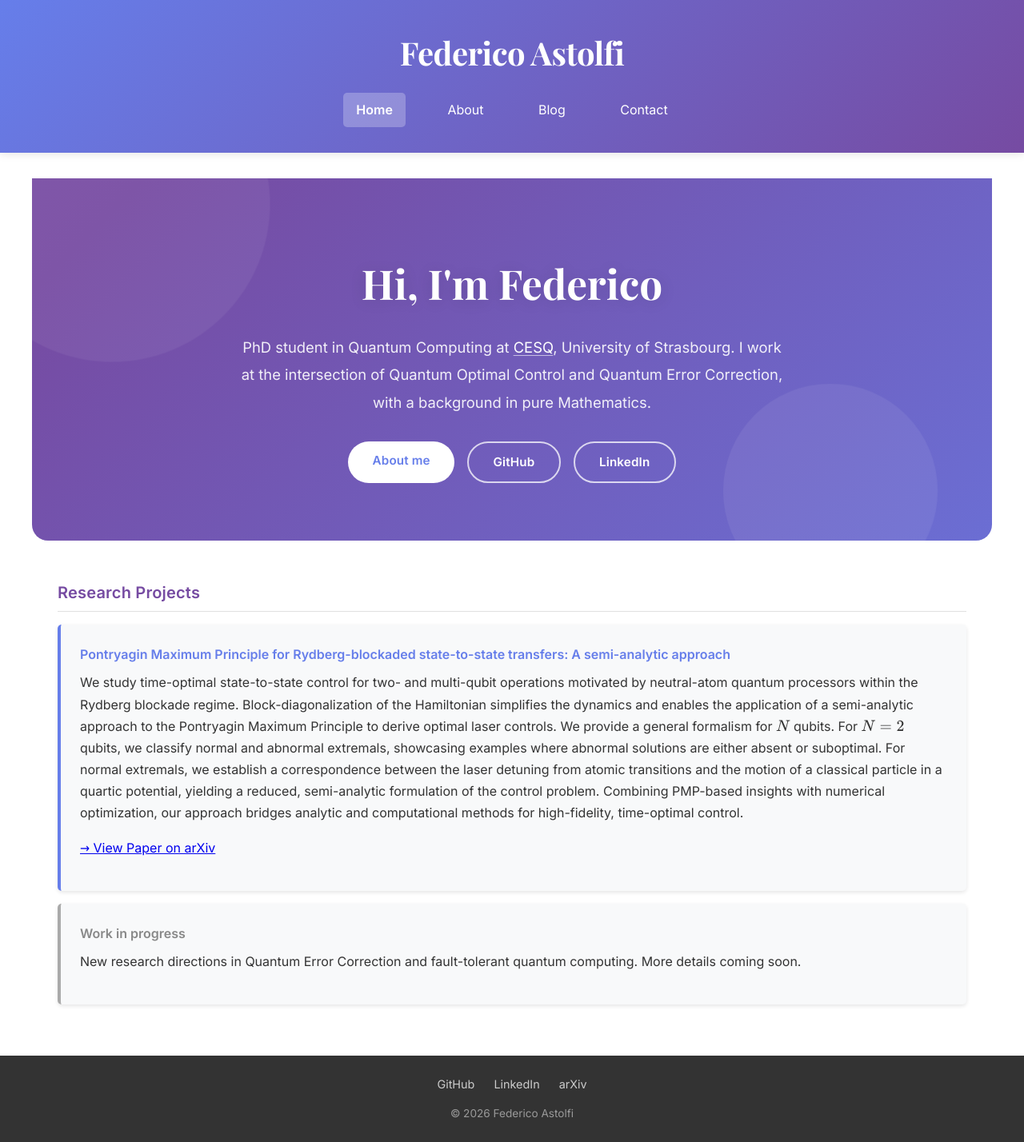
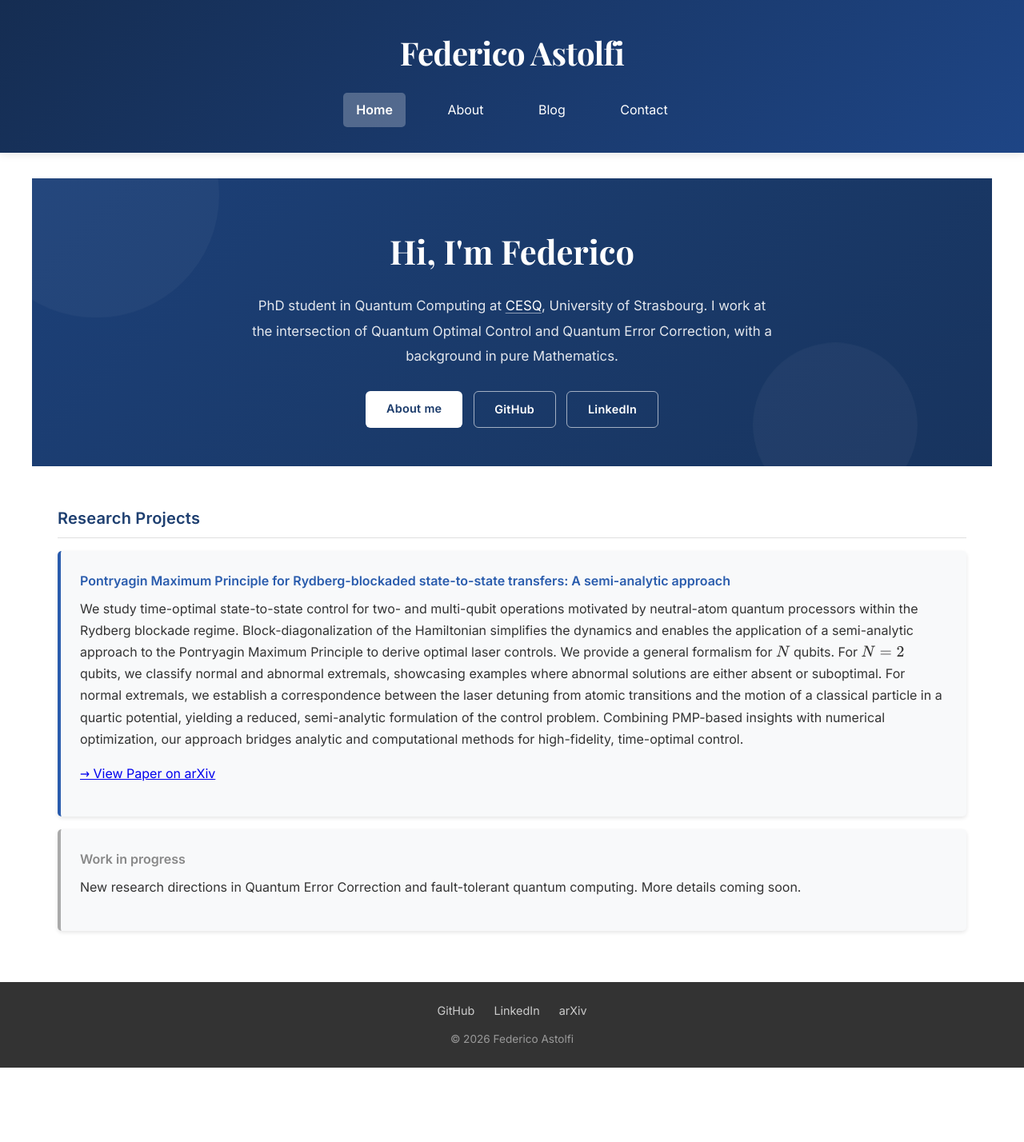
Before and after one commit to FedericoAstolfi/federicoastolfi.github.io, a Jekyll site: the page built from index.md, in a window 1280 px wide. Shown: the whole page at 80% size. Built offline with Jekyll 4.4.1, drawn with Linux system fonts in a browser that asks for light colours; after the commit the page ends 1335 px from its top, so only the background shows below that.

Commit message:
Redesign to midnight blue palette, sober hero
Co-Authored-By: Claude Sonnet 4.6 <noreply@anthropic.com>

```diff
--- a/_layouts/post.html
+++ b/_layouts/post.html
@@ -27,13 +27,13 @@ layout: default
 }
 
 .post-header {
-    border-bottom: 2px solid #667eea;
+    border-bottom: 2px solid #2a5cad;
     padding-bottom: 1rem;
     margin-bottom: 2rem;
 }
 
 .post-header h1 {
-    color: #667eea;
+    color: #2a5cad;
     margin-bottom: 0.5rem;
 }
 
@@ -47,7 +47,7 @@ layout: default
 }
 
 .post-content h2 {
-    color: #764ba2;
+    color: #1e3f70;
     margin-top: 2rem;
 }
 
--- a/style.css
+++ b/style.css
@@ -17,7 +17,7 @@ body {
 
 /* Header */
 header {
-    background: linear-gradient(135deg, #667eea 0%, #764ba2 100%);
+    background: linear-gradient(135deg, #152d52 0%, #1e4585 100%);
     color: white;
     padding: 2rem 1rem;
     text-align: center;
@@ -67,41 +67,40 @@ main {
 /* Sezione Hero */
 .hero {
     text-align: center;
-    padding: 5.5rem 3rem 4.5rem;
+    padding: 3.5rem 3rem 3rem;
     margin: 0 -2rem 3rem;
-    background: linear-gradient(-45deg, #667eea, #764ba2, #9b59b6, #4776e6);
-    background-size: 400% 400%;
-    animation: gradientShift 10s ease infinite;
+    background: linear-gradient(-45deg, #152d52, #1a3a6a, #1e4585, #152d52);
+    background-size: 300% 300%;
+    animation: gradientShift 18s ease infinite;
     color: white;
     border-bottom: none;
     position: relative;
     overflow: hidden;
-    border-radius: 0 0 20px 20px;
 }
 
 .hero::before {
     content: '';
     position: absolute;
-    width: 380px;
-    height: 380px;
+    width: 300px;
+    height: 300px;
     border-radius: 50%;
-    background: rgba(255,255,255,0.06);
-    top: -130px;
-    left: -90px;
-    animation: floatOrb 9s ease-in-out infinite;
+    background: rgba(255,255,255,0.04);
+    top: -110px;
+    left: -70px;
+    animation: floatOrb 12s ease-in-out infinite;
     pointer-events: none;
 }
 
 .hero::after {
     content: '';
     position: absolute;
-    width: 260px;
-    height: 260px;
+    width: 200px;
+    height: 200px;
     border-radius: 50%;
-    background: rgba(255,255,255,0.07);
-    bottom: -90px;
-    right: 6%;
-    animation: floatOrb 7s ease-in-out infinite reverse;
+    background: rgba(255,255,255,0.04);
+    bottom: -70px;
+    right: 8%;
+    animation: floatOrb 10s ease-in-out infinite reverse;
     pointer-events: none;
 }
 
@@ -113,24 +112,23 @@ main {
 
 @keyframes floatOrb {
     0%, 100% { transform: translateY(0) scale(1); }
-    50%      { transform: translateY(-28px) scale(1.04); }
+    50%      { transform: translateY(-22px) scale(1.03); }
 }
 
 .hero h2 {
     font-family: 'Playfair Display', Georgia, serif;
-    font-size: 3.2rem;
+    font-size: 2.6rem;
     color: white;
-    margin-bottom: 1.2rem;
+    margin-bottom: 1.1rem;
     position: relative;
     z-index: 1;
-    text-shadow: 0 2px 20px rgba(0,0,0,0.12);
     min-height: 1.2em;
 }
 
 .hero p {
-    font-size: 1.15rem;
-    color: rgba(255,255,255,0.9);
-    max-width: 680px;
+    font-size: 1.05rem;
+    color: rgba(255,255,255,0.88);
+    max-width: 650px;
     margin: 0 auto 1.5rem;
     position: relative;
     z-index: 1;
@@ -141,7 +139,7 @@ main {
     color: white;
     text-decoration: underline;
     text-underline-offset: 3px;
-    text-decoration-color: rgba(255,255,255,0.6);
+    text-decoration-color: rgba(255,255,255,0.5);
 }
 
 .hero p a:hover {
@@ -151,36 +149,36 @@ main {
 /* Hero buttons */
 .hero-links {
     display: flex;
-    gap: 1rem;
+    gap: 0.85rem;
     justify-content: center;
     flex-wrap: wrap;
-    margin-top: 2rem;
+    margin-top: 1.8rem;
     position: relative;
     z-index: 1;
 }
 
 .hero-btn {
     display: inline-block;
-    padding: 0.7rem 1.9rem;
-    border-radius: 30px;
+    padding: 0.6rem 1.6rem;
+    border-radius: 6px;
     text-decoration: none;
     font-weight: 600;
-    font-size: 0.95rem;
-    letter-spacing: 0.01em;
-    transition: transform 0.22s ease, box-shadow 0.22s ease;
+    font-size: 0.9rem;
+    letter-spacing: 0.02em;
+    transition: transform 0.2s ease, box-shadow 0.2s ease;
     background: white;
-    color: #667eea;
+    color: #1a3a6a;
 }
 
 .hero-btn-outline {
     background: transparent;
-    border: 2px solid rgba(255,255,255,0.75);
+    border: 1.5px solid rgba(255,255,255,0.6);
     color: white;
 }
 
 .hero-btn:hover {
-    transform: translateY(-3px);
-    box-shadow: 0 8px 24px rgba(0,0,0,0.22);
+    transform: translateY(-2px);
+    box-shadow: 0 5px 18px rgba(0,0,0,0.22);
 }
 
 /* Typewriter cursor */
@@ -202,7 +200,7 @@ main {
 }
 
 .content h2 {
-    color: #667eea;
+    color: #2a5cad;
     margin-bottom: 1rem;
     font-size: 1.9rem;
     font-family: 'Playfair Display', Georgia, serif;
@@ -210,7 +208,7 @@ main {
 }
 
 .content h3 {
-    color: #764ba2;
+    color: #1e3f70;
     margin: 1.8rem 0 0.6rem;
     font-size: 1.25rem;
     font-weight: 600;
@@ -235,7 +233,7 @@ main {
 /* Cards */
 .card {
     background: #f8f9fa;
-    border-left: 4px solid #667eea;
+    border-left: 4px solid #2a5cad;
     padding: 1.5rem;
     margin: 1rem 0;
     border-radius: 5px;
@@ -249,7 +247,7 @@ main {
 }
 
 .card h4 {
-    color: #667eea;
+    color: #2a5cad;
     margin-bottom: 0.5rem;
 }
 
@@ -283,7 +281,7 @@ main {
 
 .pub-year {
     font-weight: 700;
-    color: #764ba2;
+    color: #1e3f70;
     min-width: 50px;
     padding-top: 2px;
 }
@@ -299,7 +297,7 @@ main {
 }
 
 .pub-details a {
-    color: #667eea;
+    color: #2a5cad;
     text-decoration: none;
 }
 
@@ -310,7 +308,7 @@ main {
 /* Education timeline */
 .edu-timeline {
     margin: 1rem 0;
-    border-left: 3px solid #667eea;
+    border-left: 3px solid #2a5cad;
     padding-left: 1.5rem;
 }
 
@@ -329,12 +327,12 @@ main {
     width: 10px;
     height: 10px;
     border-radius: 50%;
-    background: #667eea;
+    background: #2a5cad;
 }
 
 .edu-year {
     font-weight: 700;
-    color: #764ba2;
+    color: #1e3f70;
     min-width: 110px;
     font-size: 0.9rem;
     padding-top: 2px;
@@ -354,8 +352,8 @@ main {
 }
 
 .skill-tag {
-    background: linear-gradient(135deg, rgba(102,126,234,0.1) 0%, rgba(118,75,162,0.1) 100%);
-    border: 1px solid rgba(102,126,234,0.3);
+    background: linear-gradient(135deg, rgba(42,92,173,0.08) 0%, rgba(30,63,112,0.08) 100%);
+    border: 1px solid rgba(42,92,173,0.25);
     color: #555;
     padding: 0.35rem 0.85rem;
     border-radius: 20px;
@@ -385,11 +383,11 @@ main {
 .social-card:hover {
     transform: translateY(-3px);
     box-shadow: 0 4px 12px rgba(0,0,0,0.1);
-    border-color: #667eea;
+    border-color: #2a5cad;
 }
 
 .social-card strong {
-    color: #667eea;
+    color: #2a5cad;
     display: block;
     margin-bottom: 0.2rem;
 }
@@ -407,7 +405,7 @@ main {
 }
 
 .contact-info h3 {
-    color: #667eea;
+    color: #2a5cad;
     margin-top: 1.5rem;
 }
 
@@ -417,7 +415,7 @@ main {
 }
 
 .contact-info a {
-    color: #667eea;
+    color: #2a5cad;
     text-decoration: none;
 }
 
@@ -473,11 +471,11 @@ footer p {
     }
 
     .hero h2 {
-        font-size: 2rem;
+        font-size: 1.8rem;
     }
 
     .hero {
-        padding: 4rem 1.5rem 3.5rem;
+        padding: 2.8rem 1.5rem 2.5rem;
         margin: 0 -1rem 2.5rem;
     }
 
```
